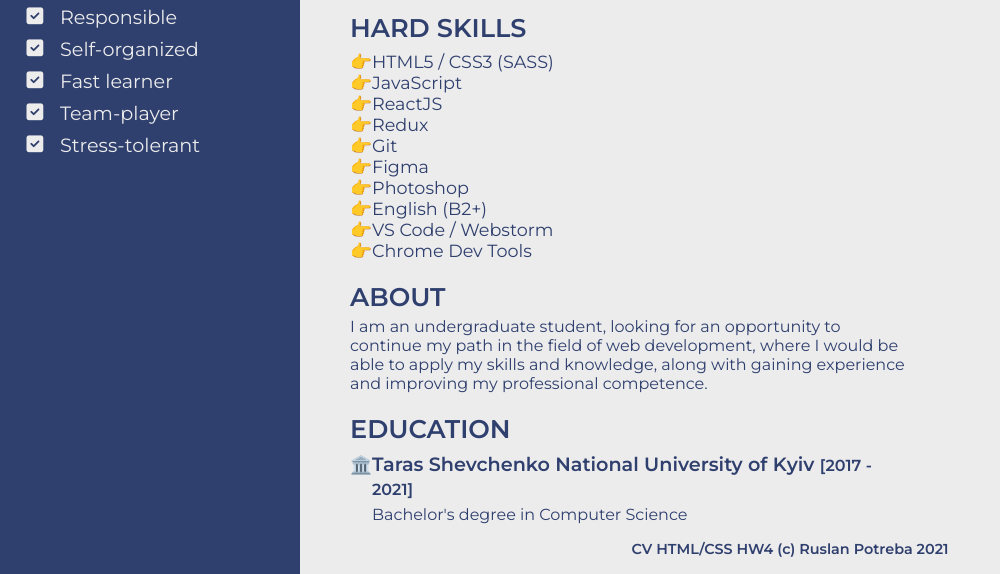
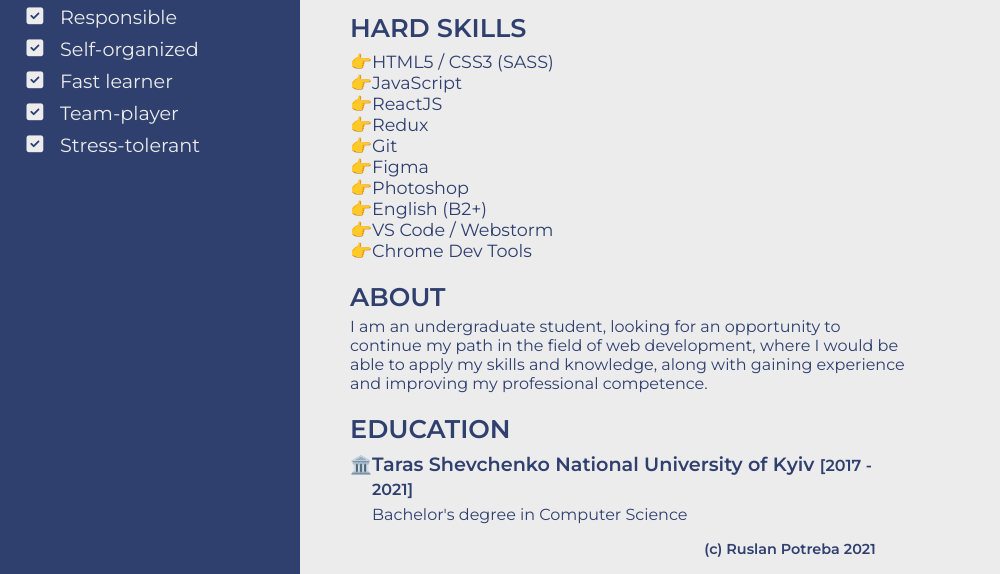
Before and after one commit to wavyyyru/responsive-cv-layout, a plain HTML site: page index.html in a window 1280 px wide. Shown: the part 394-968 px from the top of the page, without its empty margins (0-1000 px from the left). Drawn offline with Linux system fonts and the light colour scheme.

Commit message:
Update index.html

```diff
--- a/index.html
+++ b/index.html
@@ -129,7 +129,7 @@
         <i class="fas fa-arrow-up"></i>
       </button>
       <footer class="footer">
-        <p class="footer__copyright">CV HTML/CSS HW4 (c) Ruslan Potreba 2021</p>
+        <p class="footer__copyright">(c) Ruslan Potreba 2021</p>
       </footer>
     </div>
     <script src="./index.js"></script>
```
